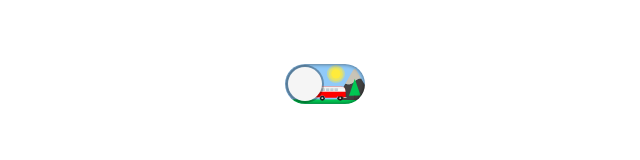
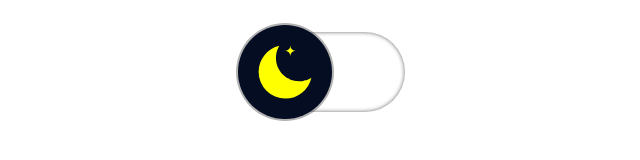
Before and after one commit to CICCIOSGAMINO/images-switch, a website with bundled scripts: page index.html in a window 1280 px wide. Shown: the whole page, without its empty margins (315-955 px from the left). Built offline with nearby package versions, Linux system fonts and the light colour scheme.

Commit message:
Add style flexibility

```diff
--- a/images-switch.js
+++ b/images-switch.js
@@ -1,8 +1,7 @@
 import { LitElement, html, css } from 'lit-element'
 
 class ImagesSwitch extends LitElement {
-
-  static get properties() {
+  static get properties () {
     return {
       checked: {
         type: Boolean,
@@ -18,7 +17,7 @@ class ImagesSwitch extends LitElement {
     }
   }
 
-  constructor() {
+  constructor () {
     super()
     // init
     this.checked = false
@@ -26,32 +25,10 @@ class ImagesSwitch extends LitElement {
     this.value = ''
   }
 
-  static get styles() {
+  static get styles () {
     return css`
       :host {
         display: inline-block;
-
-        /* custom vars */
-        --switch-width: 80px;
-        --switch-height: 40px;
-
-        --circle-margin: 3px;
-
-        --bk-uncheked-color: #455A64;
-        --bk-checked-color: #0336FF;
-        --bk-disabled-color: #999;
-        --bk-hover-color: #FF0266;
-        --bk-circle-color: whitesmoke;
-
-        /* box-shadow: [horizontal offset] [vertical offset] [blur radius] [optional spread radius] [color]; */
-        --shadow: 0 0 0px 2px rgba(0, 0, 0, 0.3);
-        --shadow-focus-on: 0 0 5px 6px #FFDE03;
-        --inner-shadow: inset 0 0 4px rgba(0, 0, 0, 0.6);
-
-        /* background svg 2:1 images */
-        --bk-image-unchecked: url(/images/light_o.svg);
-        --bk-image-checked: url(/images/dark_o.svg);
-        --bk-image-disabled: url(/images/disabled_o.svg);
       }
 
       /*  1- Now we need to change the label position as relative , so that we can make
@@ -59,95 +36,99 @@ class ImagesSwitch extends LitElement {
       label {
         position: relative;
         display: block;
-        width: var(--switch-width);
-        height: var(--switch-height);
-        background-color: var(--bk-uncheked-color);
-        border-radius: var(--switch-height);
+        width: var(--switch-width, 80px);
+        height: var(--switch-height, 40px);
+        background-color: var(--bk-uk-color, transparent);
+        border-radius: var(--switch-height, 40px);
 
         cursor: pointer;
         transition: all .3s;
 
-        background-image: var(--bk-image-unchecked);
-        background-size: var(--switch-width) var(--switch-height);
+        background-image: var(--switch-bk-uk-url, none);
+        background-size: var(--switch-width, 80px) var(--switch-height, 40px);
 
-        /* inner shadow */
-        box-shadow: var(--inner-shadow);
+        /* out or inner shadow */
+        border: var(--border, none);
+        box-shadow: var(--shadow, inset 0 0 4px rgba(0, 0, 0, 0.6));
       }
 
       /* 2 - Add the circle to the toggle switch using ::after pseudo class */
       label:after {
         content: "";
         position: absolute;
-        width: calc(var(--switch-height) - (var(--circle-margin) * 2));
-        height: calc(var(--switch-height) - (var(--circle-margin) * 2));
+        width: calc(var(--switch-height, 40px) - (var(--circle-margin, 3px) * 2));
+        height: calc(var(--switch-height, 40px) - (var(--circle-margin, 3px) * 2));
         border-radius: 50%;
-        background-color: var(--bk-circle-color);
+        background-color: var(--bk-uk-circle-color, transparent);
+        background-image: var(--switch-circle-uk-url, none);
+        /* background-size: var(calc(--switch-height / 3), 10px) var(calc(--switch-height / 3), 10px);*/
+        background-size: calc(var(--switch-height, 40px) - (var(--circle-margin, 3px) * 2)) calc(var(--switch-height, 40px) - (var(--circle-margin, 3px) * 2));
         /* to give an effect of circle inside switch */
-        top: var(--circle-margin);
-        left: var(--circle-margin);
+        top: var(--circle-margin, 3px);
+        left: var(--circle-margin, 3px);
         transition: all .3s;
 
         /* shadow */
-        box-shadow: var(--shadow);
+        box-shadow: var(--shadow-circle, 0 0 0px 2px rgba(0, 0, 0, 0.3));
       }
 
       /* 3 - Now we need to change the background color and position of circle when the
             checkbox is selected, we use :checked property on input. if checked */
       input:checked + label::after {
         /* move left */
-        left: calc(100% - (var(--switch-height) - var(--circle-margin)));
+        left: calc(100% - (var(--switch-height, 40px) - var(--circle-margin, 3px)));
+        background-color: var(--bk-ck-circle-color, transparent);
       }
 
       input:checked + label {
         /* fallback color */
-        background-color: var(--bk-checked-color);
-
-        background-image: var(--bk-image-checked);
-        background-size: var(--switch-width) var(--switch-height);
+        background-color: var(--bk-ck-color, transparent);
+        background-image: var(--switch-bk-ck-url, none);
+        background-size: var(--switch-width, 80px) var(--switch-height, 40px);
       }
 
       /* handle the fallback background hover focus (useless with images) */
       input[type=checkbox]:focus + label {
-        background-color: var(--bk-hover-color);
+        background-color: var(--bk-focus-color, transparent);
       }
 
       input[type=checkbox]:hover + label {
-        background-color: var(--bk-hover-color);
+        /* background-color: var(--bk-hover-color, transparent); */
       }
 
       /* Handle the circle when :hover or :focus */
       input[type=checkbox]:focus + label::after {
-        box-shadow: var(--shadow-focus-on);
+        box-shadow: var(--shadow-circle-focus-on, 0 0 5px 6px #FFDE03);
       }
 
       input[type=checkbox]:hover + label::after {
-        box-shadow: var(--shadow-focus-on);
+        box-shadow: var(--shadow-circle-hover-on, 0 0 5px 6px #FFDE03);
       }
 
       /* 4 - Handling the disabled style */
       input[type=checkbox][disabled] + label {
-        background-color: var(--bk-disabled-color);
-        background-image: var(--bk-image-disabled);
-        background-size: var(--switch-width) var(--switch-height);
+        background-color: var(--bk-disabled-color, transparent);
+        background-image: var(--switch-bk-disabled-url, none);
+        background-size: var(--switch-width, 80px) var(--switch-height, 40px);
         cursor: not-allowed;
       }
 
       input[type=checkbox][disabled] + label::after {
         /* move left */
-        left: calc(100% - (var(--switch-height) - var(--circle-margin)));
+        left: calc(100% - (var(--switch-height, 40px) - var(--circle-margin, 3px)));
         cursor: not-allowed;
         box-shadow: none;
       }
 
       /* 5 - Handling indeterminate */
       input[type=checkbox]:indeterminate + label {
-        background-color: var(--bk-disabled-color);
+        background-color: var(--bk-disabled-color, transparent);
         background-image: none;
       }
 
       input[type=checkbox]:indeterminate + label::after {
         /* left middle position */
-        left: calc(100% - (var(--switch-height) * 1.4));
+        left: calc(100% - (var(--switch-height, 40px) * 1.4));
       }
 
       /* 6 - Let's hide the default checkbox */
@@ -157,7 +138,7 @@ class ImagesSwitch extends LitElement {
     `
   }
 
-  connectedCallback() {
+  connectedCallback () {
     super.connectedCallback()
     // set attribute
     this.setAttribute('tabindex', '0')
@@ -166,14 +147,13 @@ class ImagesSwitch extends LitElement {
     this.addEventListener('keyup', this._handleKeyPress)
   }
 
-  disconnectedCallback() {
+  disconnectedCallback () {
     // disconnect listeners
     this.removeEventListener('keyup', this._handleKeyPress)
     super.disconnectedCallback()
   }
 
-  _handleKeyPress(e) {
-
+  _handleKeyPress (e) {
     const KEYCODE = {
       ENTER: 13,
       SPACE: 32,
@@ -192,21 +172,21 @@ class ImagesSwitch extends LitElement {
     }
   }
 
-  _handleChange() {
+  _handleChange () {
     if (!this.disabled) {
       this.checked = this.shadowRoot.querySelector('#switch').checked
       this._dispatchChange(this.checked)
     }
   }
 
-  _handleToggle() {
+  _handleToggle () {
     if (!this.disabled) {
       this.checked = !this.checked
       this._dispatchChange(this.checked)
     }
   }
 
-  _dispatchChange(checked) {
+  _dispatchChange (checked) {
     const changeEvent = new CustomEvent('change', {
       detail: { checked: checked },
       bubbles: true,
@@ -216,7 +196,7 @@ class ImagesSwitch extends LitElement {
     this.dispatchEvent(changeEvent)
   }
 
-  render() {
+  render () {
     return html`
         <input type="checkbox"
           id="switch"
--- a/index.html
+++ b/index.html
@@ -19,7 +19,7 @@
   <title>WebComponent - Images Switch</title>
 
   <style>
-    body, html  {
+    body  {
       margin: 0;
       font-family: Roboto, Helvetica, Arial, sans-serif;
       padding: 2em;
@@ -27,8 +27,50 @@
     }
 
     images-switch {
-      --switch-width: 80px;
-      --switch-height: 40px;
+
+      /* Transparent Example
+      --circle-margin: 7px;
+      --switch-circle-url-unchecked: url(/images/moon.svg); */
+
+      /*
+      --border: none;
+      --bk-uk-color: #455A64;
+      --bk-ck-color: #0336FF;
+      --bk-disabled-color: #999;
+      --bk-focus-color: #FF0266; transparent;
+      --bk-hover-color: BOOO
+      --bk-ck-circle-color: whitesmoke; */
+
+      /*
+      --shadow: inset 0 0 4px rgba(0, 0, 0, 0.6);
+      --shadow-circle: 0 0 0px 2px rgba(0, 0, 0, 0.3);
+      --shadow-circle-focus-on: 0 0 5px 6px #FFDE03;
+      --shadow-circle-hover-on: 0 0 5px 6px #FFDE03; */
+
+
+      /* background svg 2:1 images */
+      /* --switch-bk-ck-url: url(/images/dark_o.svg); */
+      /* --switch-bk-uk-url: url(/images/light_o.svg); */
+      /* --switch-bk-disabled-url: url(/images/disabled_o.svg); */
+      /* --switch-circle-ck-url: url();  TODO */
+      /* --switch-circle-uk-url: url(/images/moon.svg); */
+      /* --switch-circle-disabled-url: url(); TODO */
+
+      /* Github example */
+      --switch-width: 160px;
+      --switch-height: 80px;
+
+      --color-scale-purple-6: #6e40c9;
+      --color-scale-purple-7: #553098;
+      --color-scale-purple-8: #3c1e70;
+      --color-scale-purple-9: #271052;
+
+      --circle-margin: -7px;
+      --bk-ck-color: var(--color-scale-purple-9);
+      --bk-uk-circle-color: #040d21;
+      --bk-ck-circle-color: var(--color-scale-purple-6);
+
+      --switch-circle-uk-url: url(/images/moon.svg);
     }
   </style>
 
--- a/package.json
+++ b/package.json
@@ -17,8 +17,11 @@
     "url": "https://github.com/CICCIOSGAMINO/images-switch/issues"
   },
   "homepage": "https://github.com/CICCIOSGAMINO/images-switch#readme",
-  "devDependencies": {},
+  "devDependencies": {
+    "@web/dev-server": "^0.1.2"
+  },
   "scripts": {
+    "serve": "wds --node-resolve --watch",
     "test": "echo \"Error: no test specified\" && exit 1"
   },
   "keywords": [
```
Also changed, not shown: README.md, images/moon.svg (added), 1 other file.
